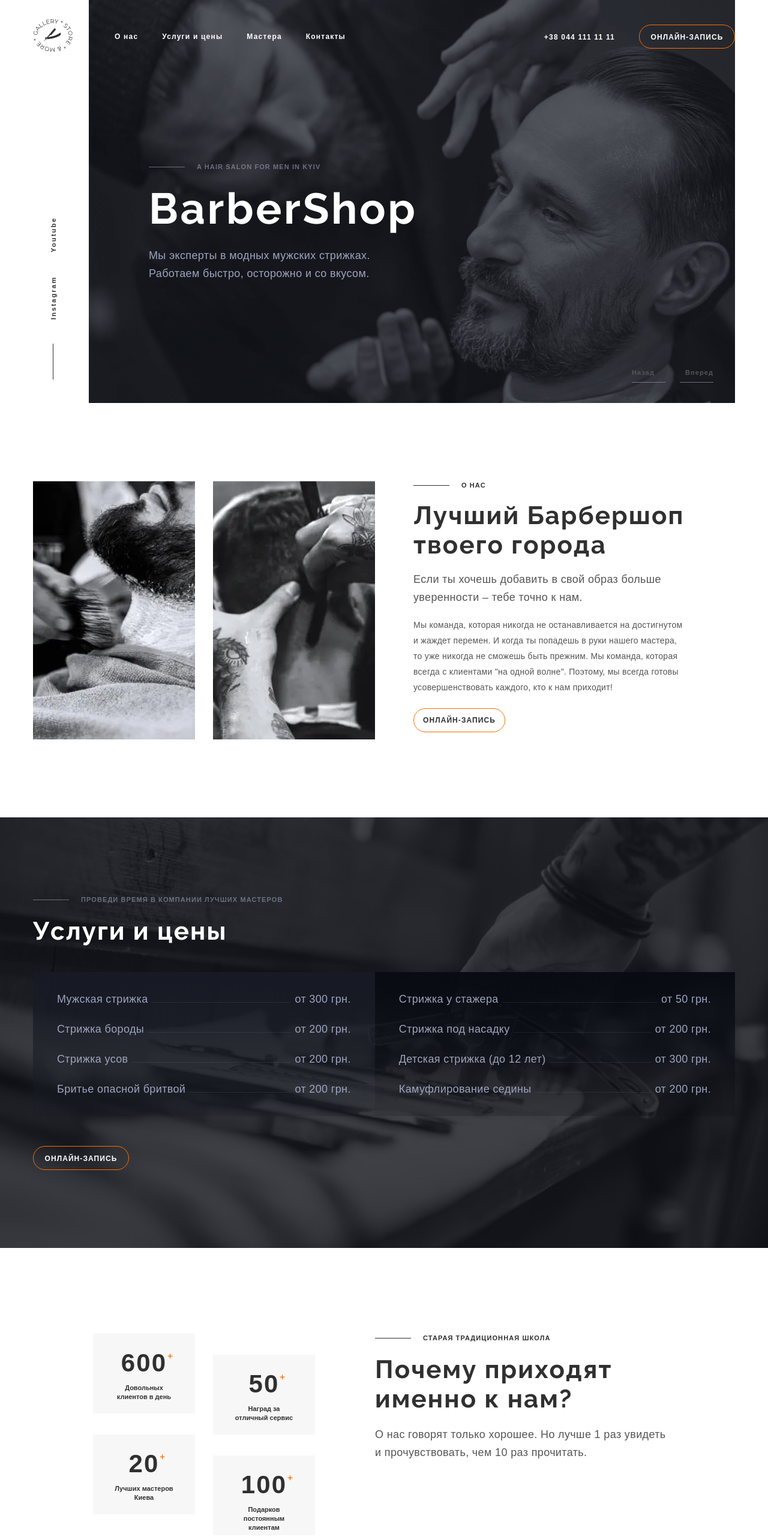
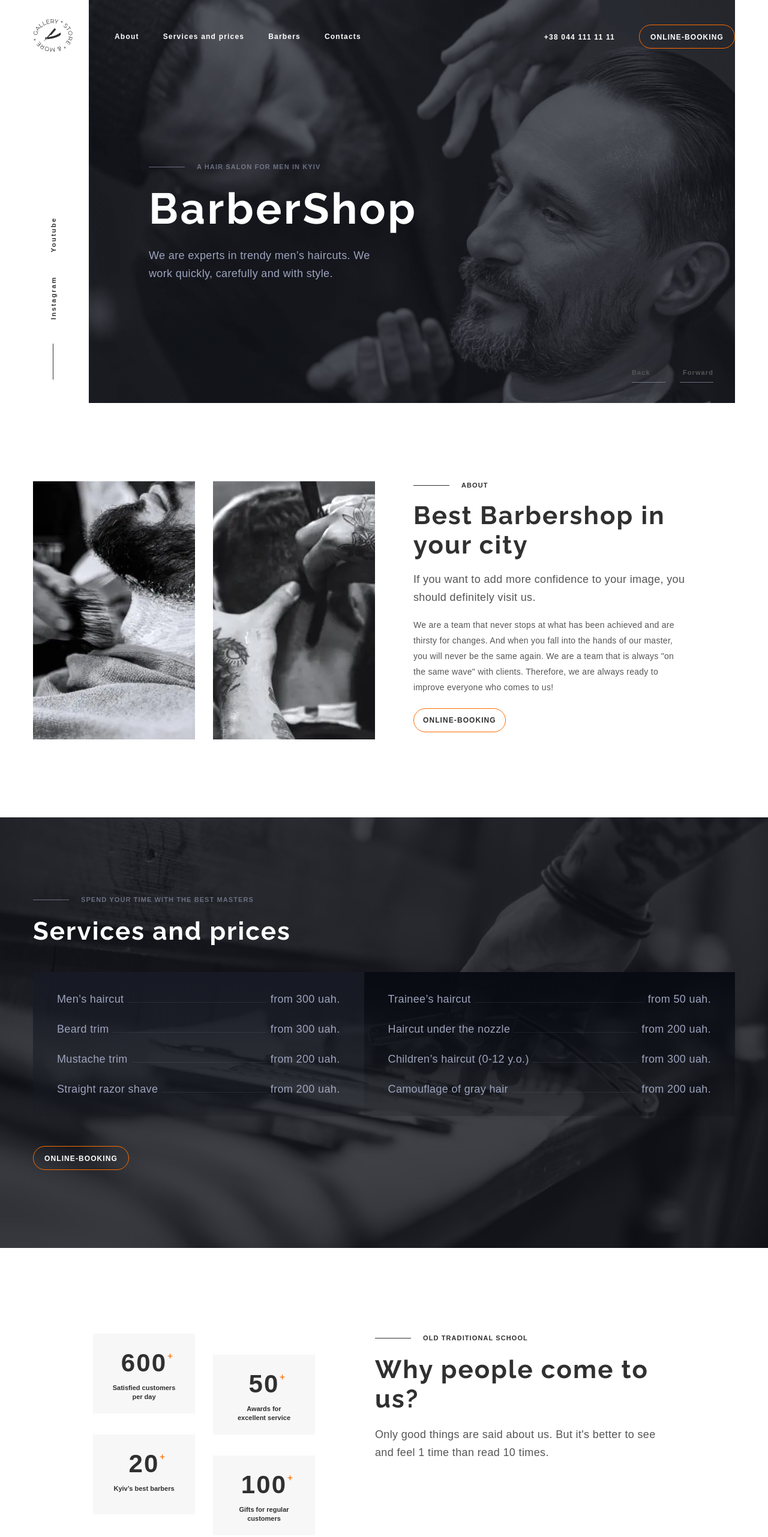
Before and after one commit to Veronika-chenko/barbershop, a plain HTML site: page index.html in a window 1280 px wide. Shown: the top 2563 px of the page at 60% size. Drawn offline with nearby package versions, Linux system fonts and the light colour scheme.

Commit message:
change language

```diff
--- a/index.html
+++ b/index.html
@@ -1,5 +1,5 @@
 <!DOCTYPE html>
-<html lang="ru">
+<html lang="en">
 <head>
     <meta charset="UTF-8">
     <meta http-equiv="X-UA-Compatible" content="IE=edge">
@@ -39,15 +39,15 @@
 
             <nav class="nav">
                 <ul class="nav-list">
-                    <li class="nav-item"><a href="#about" class="nav-link">О нас</a></li>
-                    <li class="nav-item"><a href="#prices" class="nav-link">Услуги и цены</a></li>
-                    <li class="nav-item"><a href="#masters" class="nav-link">Мастера</a></li>
-                    <li class="nav-item"><a href="#contacts" class="nav-link">Контакты</a></li>
+                    <li class="nav-item"><a href="#about" class="nav-link">About</a></li>
+                    <li class="nav-item"><a href="#prices" class="nav-link">Services and prices</a></li>
+                    <li class="nav-item"><a href="#masters" class="nav-link">Barbers</a></li>
+                    <li class="nav-item"><a href="#contacts" class="nav-link">Contacts</a></li>
                 </ul>
             </nav>
             <div class="header-connect">
                 <a href="tel:+380441111111" class="header-tel">+38 044 111 11 11</a>
-                <a href="#online" class="header-button button dark">онлайн-запись</a>
+                <a href="#online" class="header-button button dark">Online-booking</a>
             </div>
         </div>
         <div class="backdrop is-hidden" data-mob-backdrop>
@@ -55,21 +55,21 @@
                 <div class="mob-menu-container">
                     <ul class="mob-nav-list">
                         <li class="mob-nav-item">
-                            <a href="#about" class="mob-nav-link">О нас</a>
+                            <a href="#about" class="mob-nav-link">About</a>
                         </li>
                         <li class="mob-nav-item">
-                            <a href="#prices" class="mob-nav-link">Услуги и цены</a>
+                            <a href="#prices" class="mob-nav-link">Services and prices</a>
                         </li>
                         <li class="mob-nav-item">
-                            <a href="#masters" class="mob-nav-link">Мастера</a>
+                            <a href="#masters" class="mob-nav-link">Barbers</a>
                         </li>
                         <li class="mob-nav-item">
-                            <a href="#contacts" class="mob-nav-link">Контакты</a>
+                            <a href="#contacts" class="mob-nav-link">Contacts</a>
                         </li>
                     </ul>
                     <div class="mob-connect">
-                        <a href="" class="mob-tel">+38 044 111 11 11</a>
-                        <a href="#online" class="mob-connect-button button">онлайн-запись</a>
+                        <a href="tel:+380441111111" class="mob-tel">+38 044 111 11 11</a>
+                        <a href="#online" class="mob-connect-button button">Online-booking</a>
                     </div>
                     <ul class="mob-soc-list">
                         <li class="mob-soc-item"><a href="" class="mob-soc-link">Instagram</a></li>
@@ -100,15 +100,15 @@
                             </div>
                         </div>
                         <div class="swiper-buttons-wrap">
-                            <div class="swiper-btn-prev swiper-btn">Назад</div>
-                            <div class="swiper-btn-next swiper-btn">Вперед</div>
+                            <div class="swiper-btn-prev swiper-btn">Back</div>
+                            <div class="swiper-btn-next swiper-btn">Forward</div>
                         </div>
                     </div>
                     <div class="hero-content-text">
                         <p class="top-text hero-top-text">A hair salon for men in Kyiv</p>
                         <h1 class="hero-top-title">BarberShop</h1>
-                        <p class="hero-text">Мы эксперты в модных мужских стрижках.
-                            Работаем быстро, осторожно и со вкусом.</p>
+                        <p class="hero-text">We are experts in trendy men’s haircuts.
+                            We work quickly, carefully and with style.</p>
                     </div>
                 </div>
             </div>
@@ -153,90 +153,90 @@
                     </li>
                 </ul>
                 <div class="about-content">
-                    <p class="about-top-text top-text light">О НАС</p>
-                    <h2 class="about-top-title top-title light">Лучший Барбершоп твоего города</h2>
-                    <p class="about-text first">Если ты хочешь добавить в свой образ больше уверенности – тебе точно к нам.
+                    <p class="about-top-text top-text light">About</p>
+                    <h2 class="about-top-title top-title light">Best Barbershop in your city</h2>
+                    <p class="about-text first">If you want to add more confidence to your image, you should definitely visit us.
                     </p>
-                    <p class="about-text second">Мы команда, которая никогда не останавливается на достигнутом
-                        и жаждет перемен. И когда ты попадешь в руки нашего мастера,
-                        то уже никогда не сможешь быть прежним. Мы команда, которая всегда с клиентами "на одной волне".
-                        Поэтому, мы всегда
-                        готовы усовершенствовать каждого, кто к нам приходит!</p>
-                    <a href="#online" class="about-button button light">онлайн-запись</a>
+                    <p class="about-text second">We are a team that never stops at what has been achieved
+                        and are thirsty for changes. And when you fall into the hands of our master,
+                        you will never be the same again. We are a team that is always "on the same
+                        wave" with clients. Therefore, we are always ready to improve everyone
+                        who comes to us!</p>
+                    <a href="#online" class="about-button button light">online-booking</a>
                 </div>
             </div>
         </section>
 
         <section class="prices" id="prices">
             <div class="container">
-                <p class="prices-top-text top-text dark">Проведи время в компании лучших мастеров</p>
-                <h2 class="prices-top-title top-title dark">Услуги и цены</h2>
+                <p class="prices-top-text top-text dark">Spend your time with the best masters</p>
+                <h2 class="prices-top-title top-title dark">Services and prices</h2>
                 <div class="prices-list-wrap">
                     <ul class="prices-list light">
                         <li class="prices-item">
-                            <p class="prices-text">Мужская стрижка</p>
-                            <p class="prices-text">от 300 грн.</p>
+                            <p class="prices-text">Men’s haircut</p>
+                            <p class="prices-text">from 300 uah.</p>
                         </li>
                         <li class="prices-item">
-                            <p class="prices-text">Стрижка бороды</p>
-                            <p class="prices-text">от 200 грн.</p>
+                            <p class="prices-text">Beard trim</p>
+                            <p class="prices-text">from 300 uah.</p>
                         </li>
                         <li class="prices-item">
-                            <p class="prices-text">Стрижка усов</p>
-                            <p class="prices-text">от 200 грн.</p>
+                            <p class="prices-text">Mustache trim</p>
+                            <p class="prices-text">from 200 uah.</p>
                         </li>
                         <li class="prices-item">
-                            <p class="prices-text">Бритье опасной бритвой</p>
-                            <p class="prices-text">от 200 грн.</p>
+                            <p class="prices-text">Straight razor shave</p>
+                            <p class="prices-text">from 200 uah.</p>
                         </li>
                     </ul>
                     <ul class="prices-list dark">
                         <li class="prices-item">
-                            <p class="prices-text">Cтрижка у стажера</p>
-                            <p class="prices-text">от 50 грн.</p>
+                            <p class="prices-text">Trainee’s haircut</p>
+                            <p class="prices-text">from 50 uah.</p>
                         </li>
                         <li class="prices-item">
-                            <p class="prices-text">Стрижка под насадку</p>
-                            <p class="prices-text">от 200 грн.</p>
+                            <p class="prices-text">Haircut under the nozzle</p>
+                            <p class="prices-text">from 200 uah.</p>
                         </li>
                         <li class="prices-item">
-                            <p class="prices-text">Детская стрижка (до 12 лет)</p>
-                            <p class="prices-text">от 300 грн.</p>
+                            <p class="prices-text">Children’s haircut (0-12 y.o.)</p>
+                            <p class="prices-text">from 300 uah.</p>
                         </li>
                         <li class="prices-item">
-                            <p class="prices-text">Камуфлирование седины</p>
-                            <p class="prices-text">от 200 грн.</p>
+                            <p class="prices-text">Camouflage of gray hair</p>
+                            <p class="prices-text">from 200 uah.</p>
                         </li>
                     </ul>
                 </div>
-                <a href="#online" class="prices-button button dark">онлайн-запись</a>
+                <a href="#online" class="prices-button button dark">online-booking</a>
             </div>
         </section>
 
         <section class="features">
             <div class="container">
                 <div class="features-content">
-                    <p class="features-top-text top-text light">старая традиционная школа</p>
-                    <h2 class="features-top-title top-title light">Почему приходят именно к нам?</h2>
-                    <p class="features-text">О нас говорят только хорошее. Но лучше 1 раз увидеть и прочувствовать, чем 10 раз
-                        прочитать.</p>
+                    <p class="features-top-text top-text light">Old traditional school</p>
+                    <h2 class="features-top-title top-title light">Why people come to us?</h2>
+                    <p class="features-text">Only good things are said about us. But it's better
+                        to see and feel 1 time than read 10 times.</p>
                 </div>
                 <ul class="features-list">
                     <li class="features-item">
                         <span class="features-item-number">600</span>
-                        <p class="features-item-text">Довольных клиентов в день</p>
+                        <p class="features-item-text">Satisfied customers per day</p>
                     </li>
                     <li class="features-item">
                         <span class="features-item-number">50</span>
-                        <p class="features-item-text">Наград за отличный сервис</p>
+                        <p class="features-item-text">Awards for excellent service</p>
                     </li>
                     <li class="features-item">
                         <span class="features-item-number">20</span>
-                        <p class="features-item-text">Лучших мастеров Киева</p>
+                        <p class="features-item-text">Kyiv’s best barbers</p>
                     </li>
                     <li class="features-item">
                         <span class="features-item-number">100</span>
-                        <p class="features-item-text">Подарков постоянным клиентам</p>
+                        <p class="features-item-text">Gifts for regular customers</p>
                     </li>
                 </ul>
             </div>
@@ -245,8 +245,8 @@
 
         <section class="masters" id="masters">
             <div class="container">
-                <p class="masters-top-text top-text light">для настоящих ценителей атмосферы</p>
-                <h2 class="masters-top-title top-title light">Наши мастера</h2>
+                <p class="masters-top-text top-text light">For true enjoyers of the atmosphere</p>
+                <h2 class="masters-top-title top-title light">Our barbers</h2>
                 <ul class="masters-list">
                     <li class="masters-item">
                         <picture>
@@ -416,8 +416,8 @@
 
         <section class="gallery">
             <div class="container">
-                <p class="gallery-top-text top-text light">На латинском языке “барба” означает “борода”</p>
-                <h2 class="visually-hidden">Галерея работ</h2>
+                <p class="gallery-top-text top-text light">In Latin, "barba" means "beard"</p>
+                <h2 class="visually-hidden">Portfolio gallery</h2>
 
                 <ul class="gallery-list">
                     <li class="gallery-item">
@@ -437,7 +437,7 @@
                             <source srcset="./images/gallery/gallery-1-mob-min.jpg 1x,
                                 ./images/gallery/gallery-1-mob-2x-min.jpg 2x" media="(min-width:480px)" type="image/jpg">
 
-                            <img src="./images/gallery/gallery-1-mob-min.jpg" alt="барбер бреет клиента" loading="lazy" width="418">
+                            <img src="./images/gallery/gallery-1-mob-min.jpg" alt="barber shaving client" loading="lazy" width="418">
                         </picture>
                     </li>
                     <li class="gallery-item">
@@ -463,7 +463,7 @@
                                  ./images/gallery/gallery-2-mob-2x-min.jpg 2x" media="(min-width:480px)"
                                 type="image/jpg">
 
-                            <img src="./images/gallery/gallery-2-mob-min.jpg" alt="барбер бреет клиента" loading="lazy" width="418">
+                            <img src="./images/gallery/gallery-2-mob-min.jpg" alt="barber shaving client" loading="lazy" width="418">
                         </picture>
                     </li>
                     <li class="gallery-item">
@@ -489,7 +489,7 @@
                                 ./images/gallery/gallery-3-mob-2x-min.jpg 2x" media="(min-width:480px)"
                                 type="image/jpg">
 
-                            <img src="./images/gallery/gallery-3-mob-min.jpg" alt="барбер бреет клиента" loading="lazy" width="418">
+                            <img src="./images/gallery/gallery-3-mob-min.jpg" alt="barber shaving client" loading="lazy" width="418">
                         </picture>
                     </li>
                     <li class="gallery-item">
@@ -515,7 +515,7 @@
                                 ./images/gallery/gallery-4-mob-2x-min.jpg 2x" media="(min-width:480px)"
                                 type="image/jpg">
 
-                            <img src="./images/gallery/gallery-4-mob-min.jpg" alt="барбер бреет клиента" loading="lazy" width="418">
+                            <img src="./images/gallery/gallery-4-mob-min.jpg" alt="barber shaving client" loading="lazy" width="418">
                         </picture>
                     </li>
                 </ul>
@@ -525,16 +525,16 @@
             <div class="container">
                 <section class="online-section" id="online">
                     <div class="online-inner-container">
-                        <h2 class="online-top-title top-title dark">Онлайн-запись</h2>
+                        <h2 class="online-top-title top-title dark">Online-booking</h2>
                         <form class="online-form">
                             <div class="form-field-flex-wrap">
                                 <div class="form-field">
                                     <input type="text" id="name" name="name" class="form-input" placeholder=" " required>
-                                    <label for="name" class="form-label">Имя*</label>
+                                    <label for="name" class="form-label">Name*</label>
                                 </div>
                                 <div class="form-field">
                                     <input type="tel" id="tel" name="tel" class="form-input" placeholder=" " required>
-                                    <label for="tel" class="form-label">Телефон*</label>
+                                    <label for="tel" class="form-label">Phone*</label>
                                 </div>
                             </div>
                             <div class="form-field">
@@ -542,16 +542,16 @@
                                 id="user-text"
                                 class="user-text"
                                 placeholder=" "></textarea>
-                                <label for="user-text" class="form-label">сообщение</label>
+                                <label for="user-text" class="form-label">Message</label>
                             </div>
-                            <button type="submit" class="form-button button dark">отправить</button>
+                            <button type="submit" class="form-button button dark">send</button>
                         </form>
                     </div>
                 </section>
 
                 <section class="contacts" id="contacts">
                     <div class="contacts-inner-container">
-                        <h2 class="contacts-top-title top-title dark">Контакты</h2>
+                        <h2 class="contacts-top-title top-title dark">Contacts</h2>
                         <address>
                             <ul class="contacts-list">
                                 <li class="contacts-item">
@@ -559,12 +559,12 @@
                                         <svg class="contacts-icon" width="24" height="24">
                                             <use href="./images/symbol-defs.svg#icon-map"></use>
                                         </svg>
-                                        ул. Васильковая, 7А
-                                        Киев, 08132
+                                        st. Vasylkivska, 7A
+                                        Kyiv, 08132
                                     </a>
                                 </li>
                                 <li class="contacts-item">
-                                    <a href="" class="contacts-link">
+                                    <a href="tel:+380441111111" class="contacts-link">
                                         <svg class="contacts-icon" width="24" height="24">
                                             <use href="./images/symbol-defs.svg#icon-phone"></use>
                                         </svg>
@@ -581,8 +581,8 @@
                                 </li>
                             </ul>
                         </address>
-                        <p class="contacts-top-text top-text dark">время работы</p>
-                        <p class="contacts-text">Ежедневно с 9:00 до 22:00</p>
+                        <p class="contacts-top-text top-text dark">Working hours</p>
+                        <p class="contacts-text">Every day from 9:00 to 22:00</p>
                     </div>
                 </section>
             </div>
```
